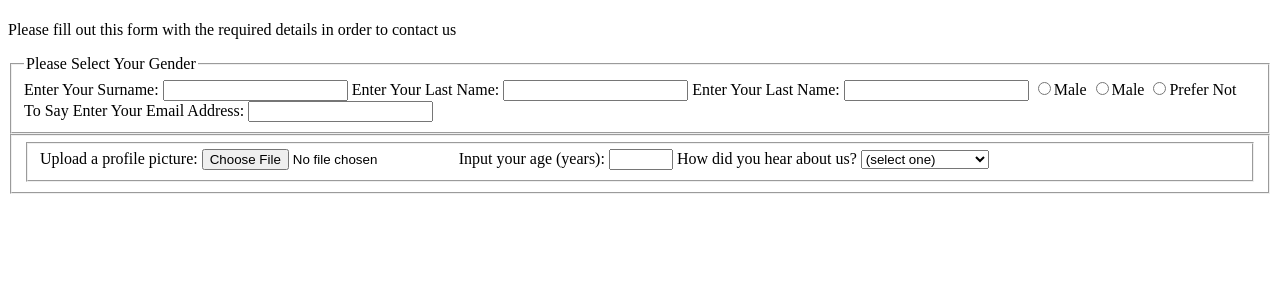
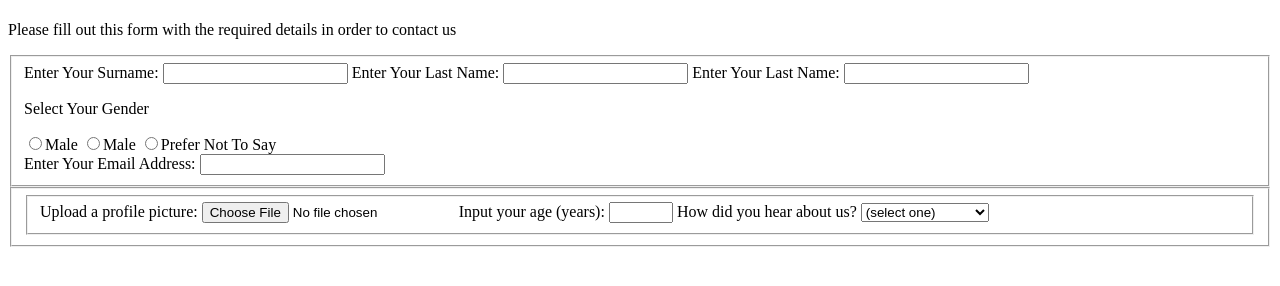
Before and after one commit to Kingchannel9889/Day2_Assignment, a plain HTML site: page form.html in a window 1280 px wide. Drawn offline with Linux system fonts and the light colour scheme.

Commit message:
gender change

```diff
--- a/form.html
+++ b/form.html
@@ -15,10 +15,11 @@
                     <label for="sur_name">Enter Your Surname:</label> <input type="text" id="surname" required/>
                     <label for="last_name">Enter Your Last Name:</label> <input type="text" id="lastname" required/>
                     <label for="last_name">Enter Your Last Name:</label> <input type="text" id="lastname" required/>
-                    <legend>Please Select Your Gender</legend>
+                    <p> Select Your Gender</p>
                     <label for="male"><input type="radio" id="male" class="gender">Male</label>
                     <label for="female"><input type="radio" id="female" class="gender">Male</label>
                     <label for="not_to_say"><input type="radio" id="not_to_say" class="gender">Prefer Not To Say</label>
+                    <br>
                     <label for="email">Enter Your Email Address:</label> <input type="email" id="email" required/>
                 </fieldset>
                 <fieldset>
```
